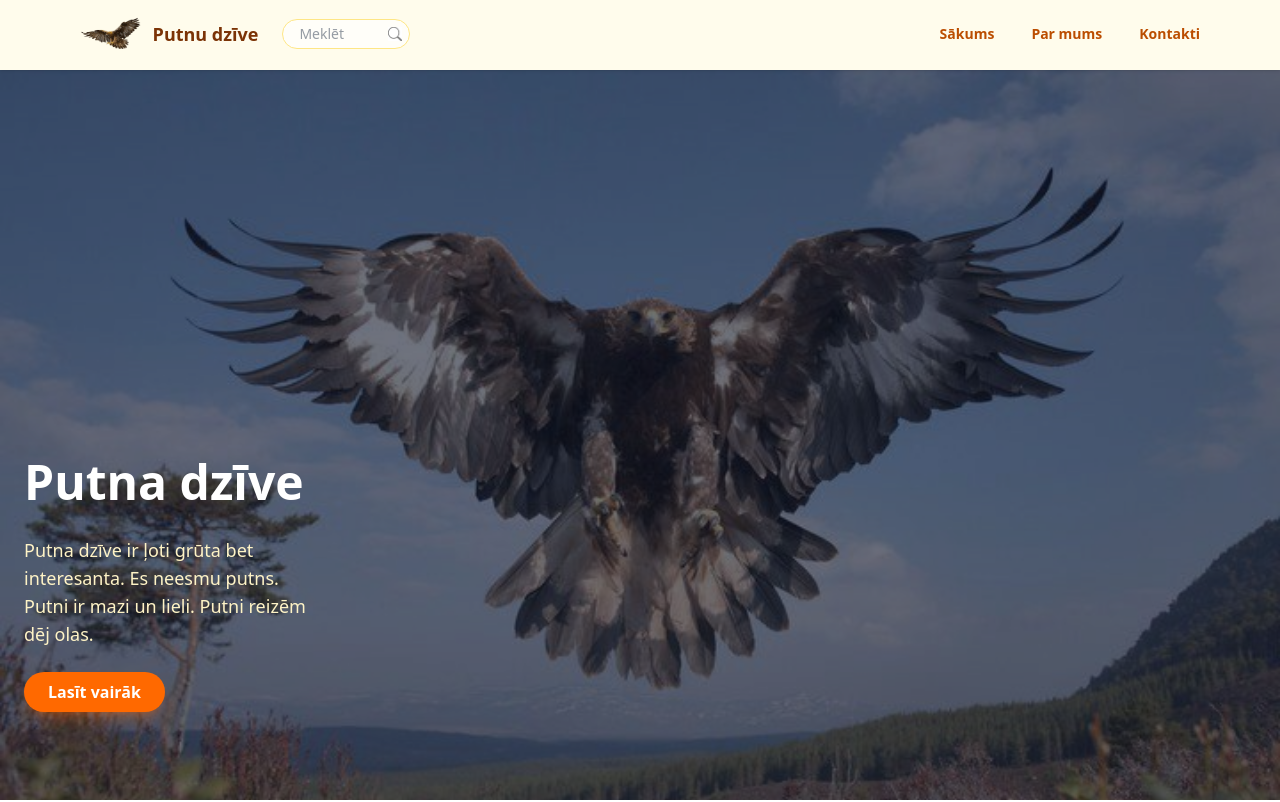
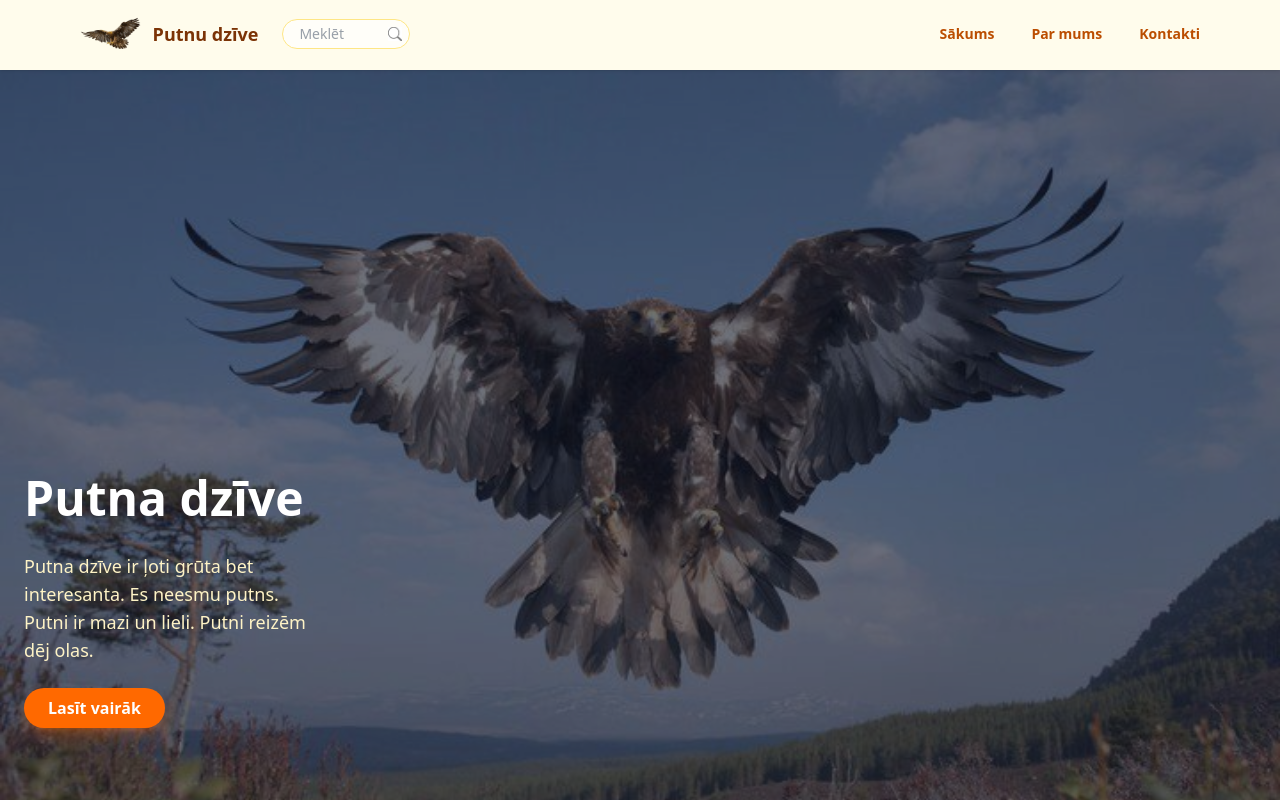
Before and after one commit to RobertsLielups/putnu-dzive-v2, a website built with Vite: page index.html in a window 1280 px wide. Shown: the top 802 px of the page. Built offline with nearby package versions, Linux system fonts and the light colour scheme.

Commit message:
kautko pieliku klāt

```diff
--- a/index.html
+++ b/index.html
@@ -48,7 +48,7 @@
 
   <main class="mt-[70px]">
     <section id="hero"
-      class="relative isolate bg-hero bg-cover bg-center text-white bg-[url(/lielais.jpg)] h-[calc(100vh-70px)] flex items-end pb-6 ">
+      class="relative isolate bg-hero bg-cover bg-center text-white bg-[url(/lielais.jpg)] h-[calc(100vh-70px)] flex items-end pb-2 ">
       <div class="absolute inset-0 bg-slate-900/60"></div>
       <div class="relative max-w-5xl px-6 py-16">
         <div class="max-w-2xs space-y-6">
```
